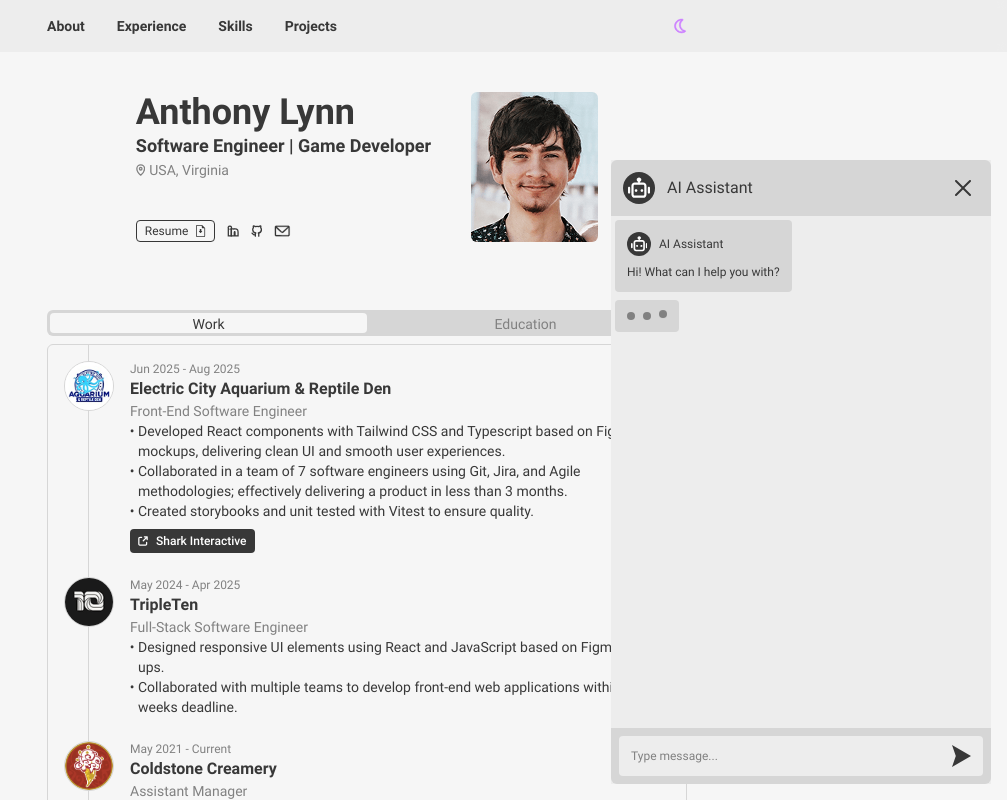
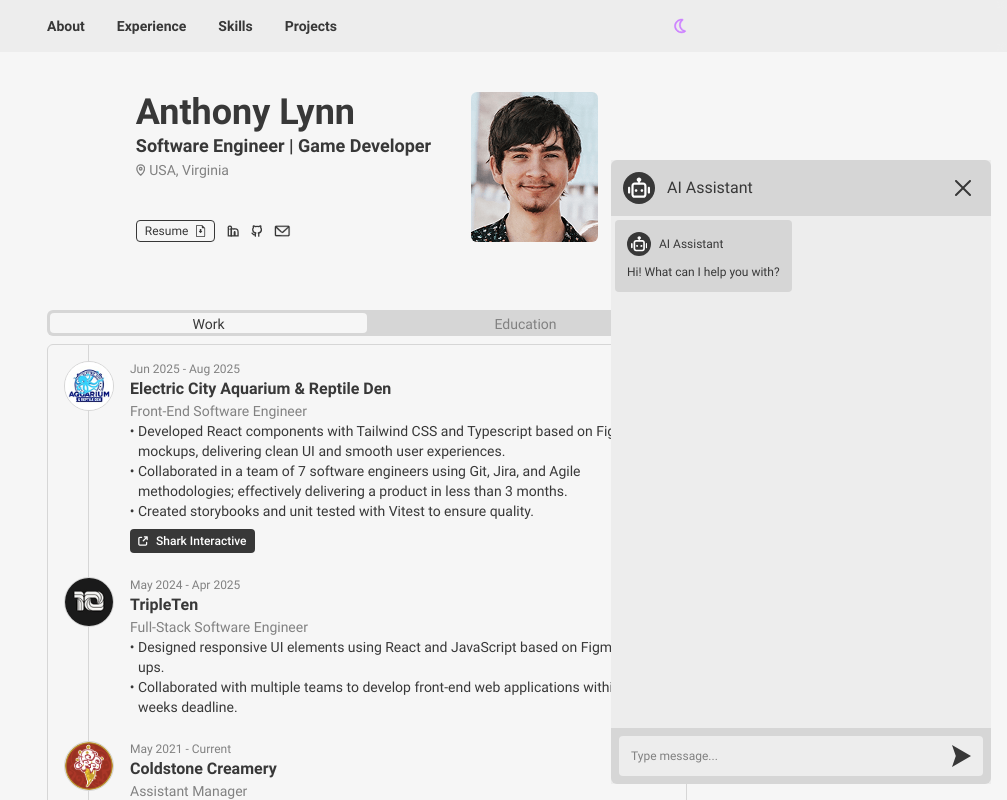
Before and after one commit to AnthonyLynn/Portfolio, a React (Vite) app: page / in a window 1280 px wide. Both pictures are taken after a click on the button 1232 px from the left and 752 px from the top of the page. Shown: the top 800 px of the page, without its empty margins (273-1280 px from the left). Built offline with nearby package versions, Linux system fonts and the light colour scheme; no server answers.

Commit message:
fix: hide loading msg

```diff
--- a/src/components/Chat.tsx
+++ b/src/components/Chat.tsx
@@ -72,7 +72,7 @@
             </Message>
           );
         })}
-        {!isLoadingResponse && (
+        {isLoadingResponse && (
           <Message isSender={false} shouldDisplayProfile={false} key={uuidv4()}>
             <div className="flex gap-2">
               <div className="w-2 aspect-square rounded-full bg-text-secondary animate-delayed-bounce"></div>
```
